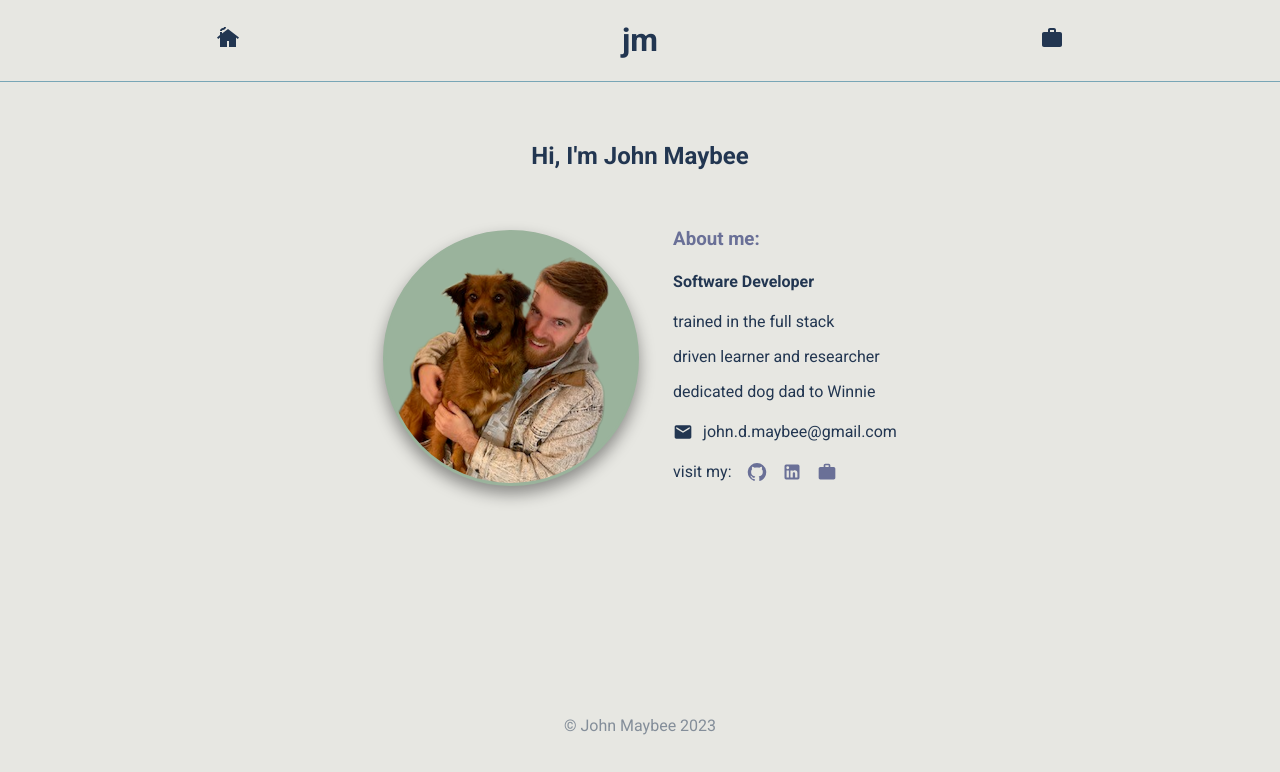
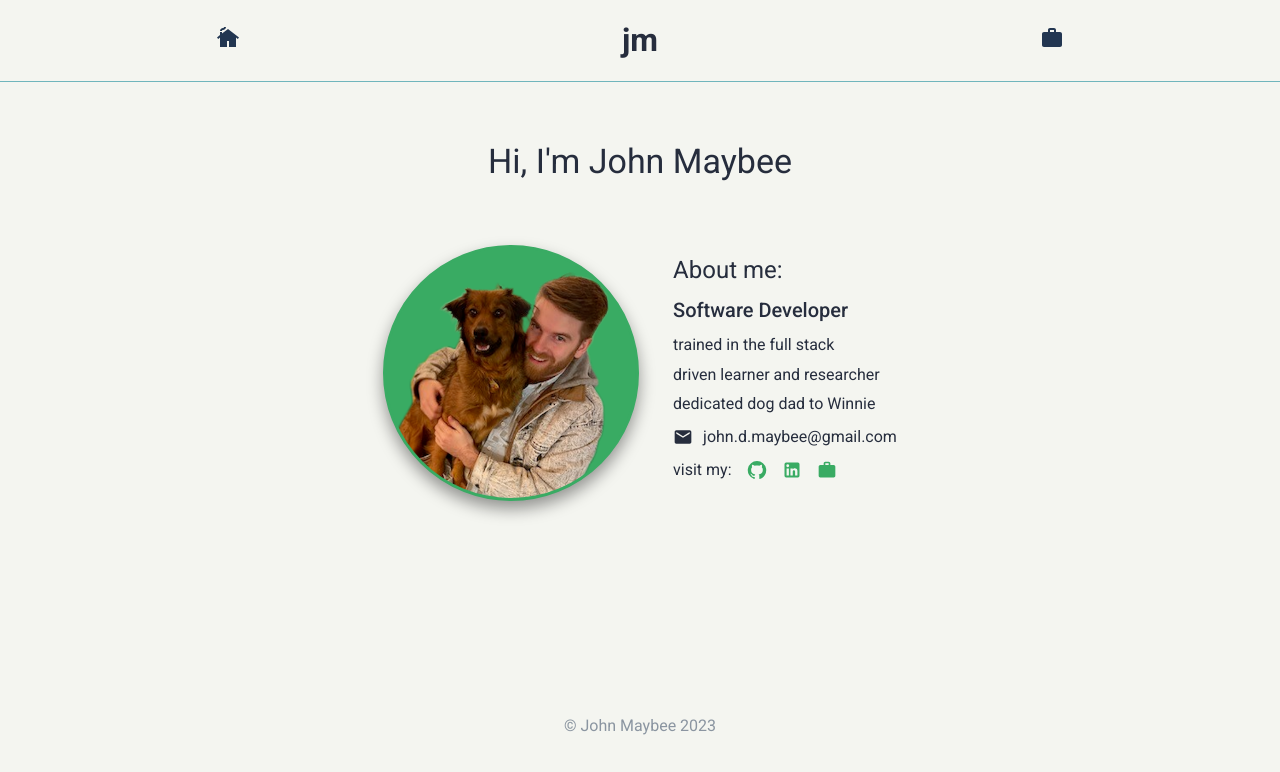
Before and after one commit to john-maybee/portfolio, a React (Create React App) app: page /#/home in a window 1280 px wide. Shown: the top 772 px of the page. Built offline with nearby package versions, Linux system fonts and the light colour scheme.

Commit message:
Updated the font by utilizing Typography from MUI and gave the HomePage a theme that includes the Roboto font from fontsource.

```diff
--- a/src/components/App/App.css
+++ b/src/components/App/App.css
@@ -13,7 +13,7 @@ body,
 body {
     font-family: 'Roboto', Arial, Helvetica, sans-serif;
     margin: 0px;
-    color: #223651;
+    color: #262D3D;
 }
 
 /* --------------------------------------------------------------------------------
@@ -24,7 +24,7 @@ Dom Treatment
   display: flex;
   flex-direction: column;
   min-height: 100%;
-  background-color: #E7E7E2
+  background-color: #F4F5F0
 }
 
 /* --------------------------------------------------------------------------------
@@ -38,7 +38,7 @@ Nav Treatment
   align-items: center;
   margin: 0px 0px 10px;
   overflow: hidden;
-  border-bottom: 1px solid #79A6B6;
+  border-bottom: 1px solid #70B5BC;
   padding-right: 20px;
   padding-left: 20px;
 }
@@ -83,8 +83,16 @@ Intro Treatment
   flex-wrap: wrap;
 }
 
-.introHeader{
-  color: #6A7097;
+.introContainer{
+  display: flex;
+  flex-direction: column;
+  justify-content: center;
+  padding-top: 20px;
+  padding-bottom: 20px;
+  padding-left: 20px;
+  padding-right: 20px;
+  max-width: 100%;
+  margin: auto;
 }
 
 .selfImgContainer {
@@ -92,18 +100,18 @@ Intro Treatment
   max-height: 250px;
   align-items: center;
   position: relative;
-  padding-right: 40px;
-  padding-top: 20px;
+  padding-right: 20px;
+  padding-left: 20px;;
+  margin: auto;
 }
 
 .selfImg{
   max-width: inherit;
   max-height: inherit;
-  border: 3px solid #9AB39C;
-  background-color: #9AB39C;
+  border: 3px solid #39AB63;
+  background-color: #39AB63;
   border-radius: 50%;
   box-shadow: 0 .5rem 1rem rgba(0,0,0,0.4);
-
 }
 
 .icon{
@@ -156,7 +164,7 @@ Resumé Page Treatment
   width: 95%;
   max-width: 8.5in;
   margin: auto;
-  border: 3px solid #6A7097;
+  border: 3px solid #39AB63;
   border-top-left-radius: 5%;
   border-top-right-radius: 5%;
   border-bottom-left-radius: 5%;
@@ -176,7 +184,7 @@ Resumé Page Treatment
   width: 95%;
   max-width: 8.5in;
   margin: auto;
-  border: 3px solid #6A7097;
+  border: 3px solid #39AB63;
   border-top-left-radius: 5%;
   border-top-right-radius: 5%;
   border-bottom-left-radius: 5%;
--- a/src/components/HomePage/HomePage.jsx
+++ b/src/components/HomePage/HomePage.jsx
@@ -3,49 +3,65 @@ import { Link } from "react-router-dom";
 import self from './selfphoto.png';
 import { Email, GitHub, LinkedIn, Work } from '@mui/icons-material';
 import { Tooltip } from '@mui/material';
+import { createTheme, ThemeProvider } from '@mui/material/styles';
+import Typography from '@mui/material/Typography';
+import '@fontsource/roboto/300.css';
+import '@fontsource/roboto/400.css';
+import '@fontsource/roboto/500.css';
+import '@fontsource/roboto/700.css';
 
-
+const theme = createTheme({
+    typography: {
+      fontFamily: [
+        'Roboto',
+      ],
+    }
+});
 
 function HomePage() {
     return(
+        <ThemeProvider theme={theme}>
             <div className="container">
+                <br />
                 <div className="headerContainer">
-                <h2>Hi, I'm John Maybee</h2>
+                    <Typography variant="h4" gutterBottom>Hi, I'm John Maybee</Typography>
                 </div>
+                <br />
                 <div className='intro'>
                     <div className="selfImgContainer">
                         <img className='selfImg' src={self} alt='image of John Maybee' />
                     </div>
                     <div className="introContainer">
-                    <h3 className='introHeader'>About me:</h3>
-                    <h4>Software Developer</h4>
-                    <p>trained in the full stack</p>
-                    <p>driven learner and researcher</p>
-                    <p>dedicated dog dad to Winnie</p>
-                    <p>
-                        <Email className='icon' fontSize="small" sx={{color: '#223651'}}/>
+                        <Typography variant="h5" gutterBottom>About me:</Typography>
+                        <Typography variant="h6" gutterBottom>Software Developer</Typography>
+                        <Typography variant="body1" gutterBottom>trained in the full stack</Typography>
+                        <Typography variant="body1" gutterBottom>driven learner and researcher</Typography>
+                        <Typography variant="body1" gutterBottom>dedicated dog dad to Winnie</Typography>
+                        <Typography variant="body1" gutterBottom>
+                            <Email className='icon' fontSize="small" sx={{color: '#262D3D'}}/>
                             john.d.maybee@gmail.com
-                    </p>
-                    <p>visit my:
+                        </Typography>
+                        <Typography variant="body1" gutterBottom>visit my:
                             <a href='https://github.com/john-maybee'id='github link'>
                                 <Tooltip title="Link to John's GitHub" arrow>
-                                <GitHub className='githubIcon' fontSize="small" sx={{color: '#6A7097'}} />
+                                    <GitHub className='githubIcon' fontSize="small" sx={{color: '#39AB63'}} />
                                 </Tooltip>
                             </a>
                             <a href='https://www.linkedin.com/in/john-d-maybee/' id='linkedin link'>
                                 <Tooltip title="Link to John's LinkedIn" arrow>
-                                <LinkedIn className='linkedinIcon' fontSize="small" sx={{color: '#6A7097'}} />
+                                    <LinkedIn className='linkedinIcon' fontSize="small" sx={{color: '#39AB63'}} />
                                 </Tooltip>
                             </a>
                                 <Tooltip title="John's resumé" arrow>
                                     <Link to="/about" >
-                                    <Work className='workIcon' fontSize="small" sx={{color: '#6A7097'}}/>
+                                        <Work className='workIcon' fontSize="small" sx={{color: '#39AB63'}}/>
                                     </Link>
                                 </Tooltip>
-                    </p>
+                        </Typography>
                     </div>
                 </div>
             </div>
+        </ThemeProvider>
     )
 }
 
```
Lines whose indentation alone changed are shown as unchanged.
